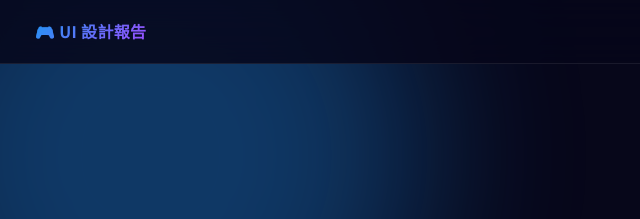
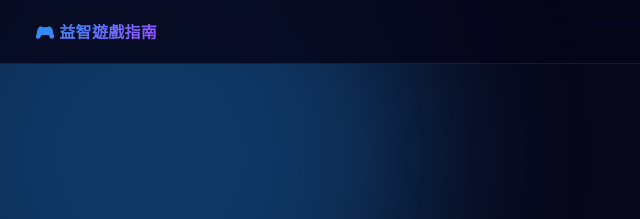
Before and after one commit to iandogeouo/Design-and-Evaluation-of-User-Interface, a plain HTML site: page index.html in a window 1280 px wide. Shown: the top 219 px of the page, 29-669 px from the left. Drawn offline with nearby package versions, Linux system fonts and the light colour scheme.

Commit message:
Update index.html

```diff
--- a/index.html
+++ b/index.html
@@ -16,7 +16,7 @@
   <!-- ── 導覽列 ── -->
   <nav id="navbar">
     <div class="nav-inner">
-      <a class="nav-logo" href="#hero">🎮 UI 設計報告</a>
+      <a class="nav-logo" href="#hero">🎮 益智遊戲指南</a>
       <ul class="nav-links" id="navLinks">
         <li><a href="#game1">知識王 LIVE</a></li>
         <li><a href="#game2">Kahoot!</a></li>
```
